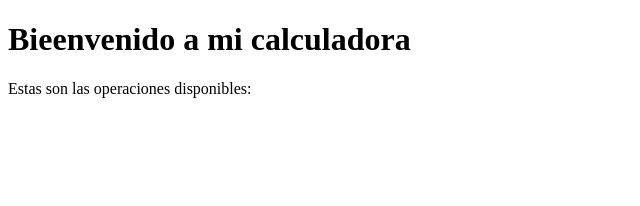
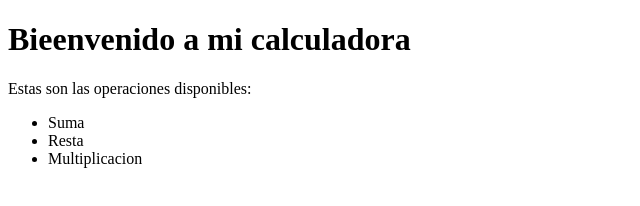
Before and after one commit to ChrystianArias/Practices, a plain HTML site: page Index.html in a window 1280 px wide. Shown: the whole page, without its empty margins (0-640 px from the left). Drawn offline with Linux system fonts and the light colour scheme.

Commit message:
Lista de opciones a elegir

```diff
--- a/Index.html
+++ b/Index.html
@@ -9,5 +9,10 @@
     <body>
         <h1>Bieenvenido a mi calculadora</h1>
         <p>Estas son las operaciones disponibles:</p>
+        <ul>
+            <li>Suma</li>
+            <li>Resta</li>
+            <li>Multiplicacion</li>
+        </ul>
     </body>
 </html>
```
